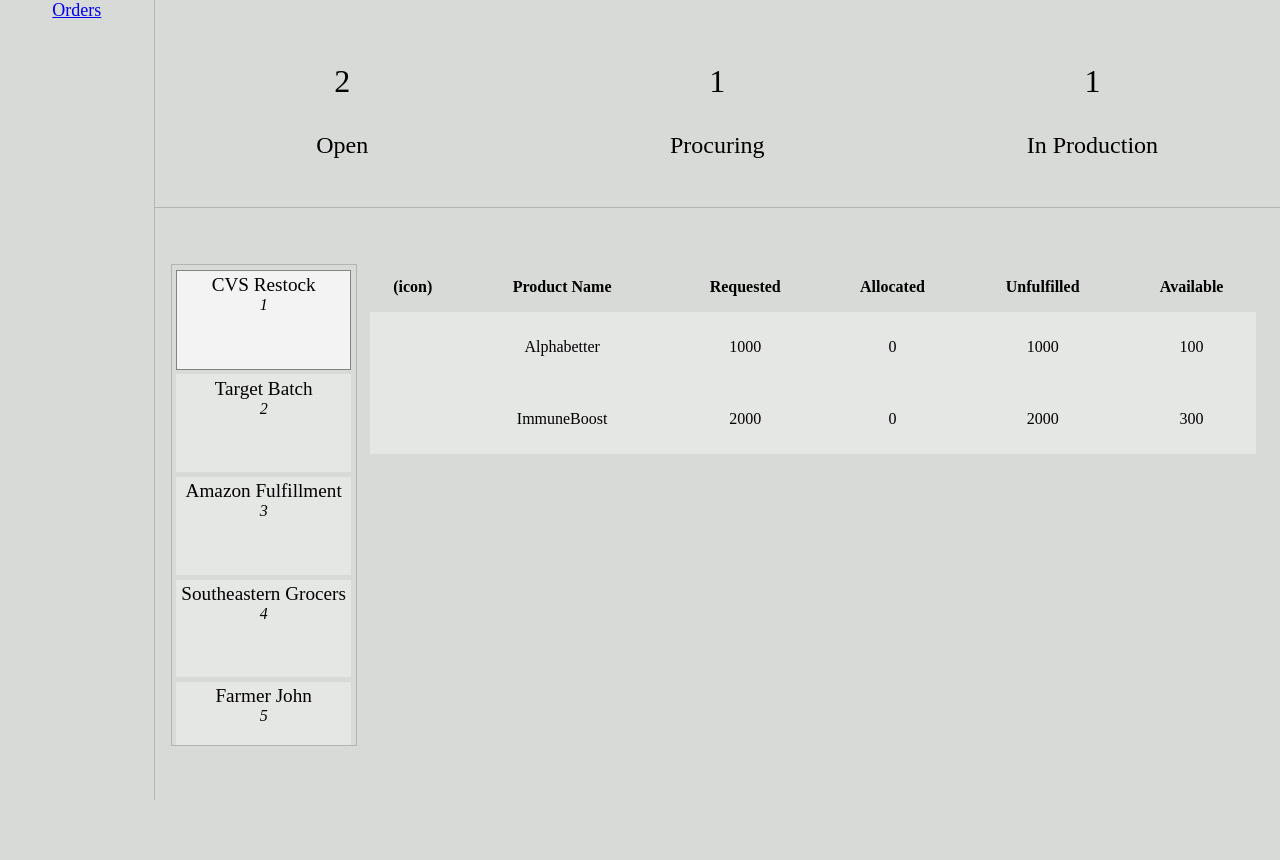
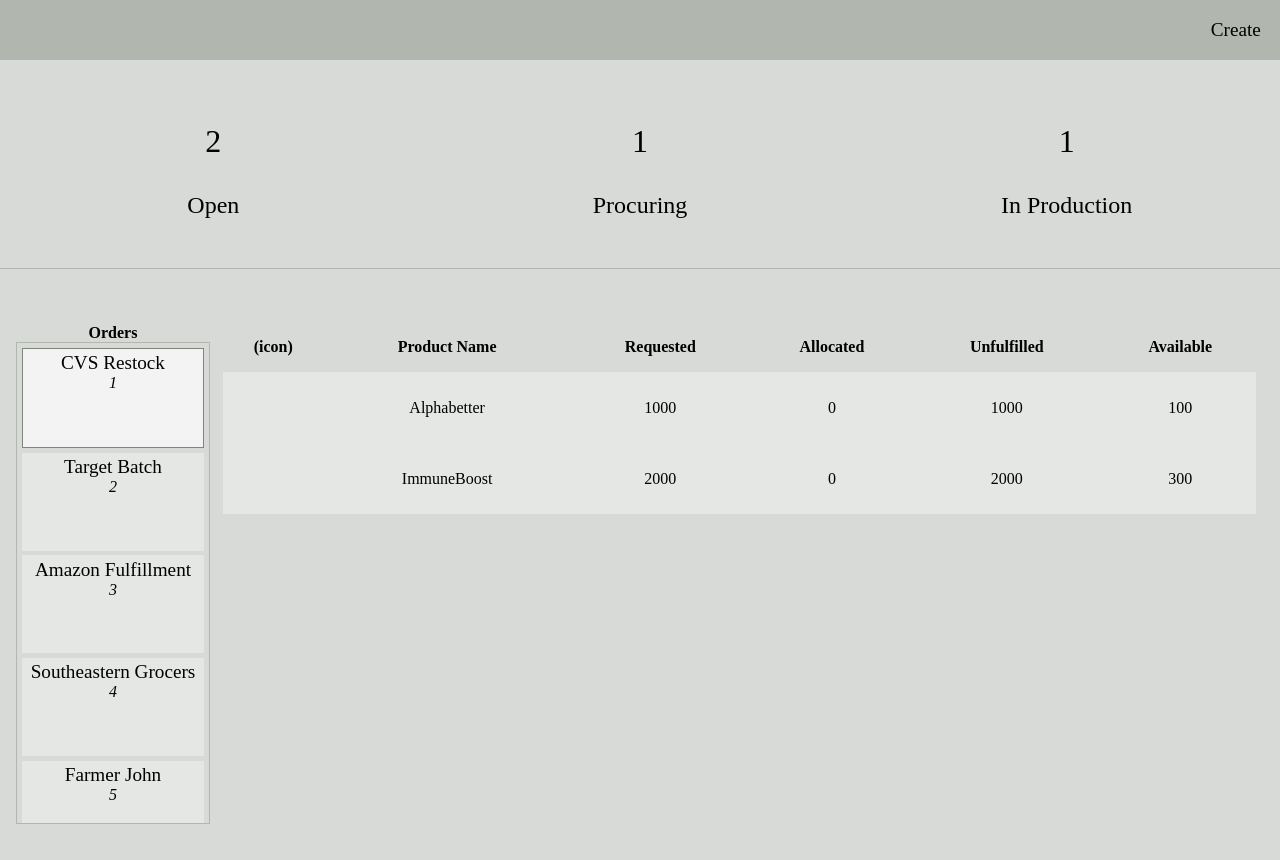
Before and after one commit to EthanCloin/supplyify, a Flask app: page / in a window 1280 px wide. Before the commit the page ends 800 px from the top, so only its background shows below. Run offline with Flask 3, Linux system fonts and the light colour scheme; data comes from the database, SQL or seed files in the repository.

Commit message:
Interactivity: Clicking 'create' dropsdown menu in nav

```diff
--- a/app/main.py
+++ b/app/main.py
@@ -7,6 +7,7 @@ bp = Blueprint("main", __name__)
 
 
 @bp.route("/")
+@bp.route("/dashboard")
 def home():
     dashboard = get_dashboard_data()
     return render_template("dashboard.html", **dashboard)
--- a/app/static/css/main.css
+++ b/app/static/css/main.css
@@ -14,9 +14,6 @@ body {
   padding: 0px;
 }
 
-body {
-  display: flex;
-}
 main {
   flex-grow: 1;
   display: flex;
@@ -38,6 +35,39 @@ nav.sidebar {
   }
 }
 
+.topbar {
+  display: flex;
+  flex-direction: row-reverse;
+  background-color: var(--neutral-500);
+  margin: 0;
+  padding: 1em;
+  font-size: 1.2rem;
+  position: sticky;
+  top: 0;
+}
+
+.topbar__nav-item__dropdown-container {
+  display: flex;
+  flex-direction: column;
+  background-color: var(--neutral-200);
+  border: var(--neutral-300) 2px ridge;
+  position: absolute;
+  top: 2.5em;
+  right: 2em;
+  padding: 0.5em;
+}
+.--hidden {
+  display: none;
+}
+
+.topbar__nav-item__dropdown-link {
+  padding: 0.5em;
+  padding-left: 0.7em;
+  padding-bottom: 0.2em;
+  border-left: var(--neutral-700) 3px solid;
+  margin-bottom: 0.3em;
+  text-align: left;
+}
 .orders-scorecards {
   width: 100%;
   height: 35%;
@@ -82,7 +112,11 @@ nav.sidebar {
   border: var(--neutral-500) solid 1px;
   overflow-y: scroll;
   background-color: var(--neutral-300);
-
+}
+.orders-view__list-label {
+  text-align: center;
+  font-weight: bold;
+}
 .orders-list__item {
   height: calc(var(--products-table-height) / 5.25);
   margin: 0.3rem;
@@ -103,7 +137,6 @@ nav.sidebar {
 .orders-list__item--active {
   background-color: var(--neutral-100);
   border: var(--neutral-700) solid 1px;
-  }
 }
 
 .products-view {
--- a/app/templates/dashboard.html
+++ b/app/templates/dashboard.html
@@ -28,6 +28,8 @@
 </section>
 <section class="orders-summary">
     <div class="orders-view">
+        <div>
+            <div class="orders-view__list-label">Orders</div>
             <div class="orders-list">
                 {% for o in orders %}
                 <form class="orders-list__item" hx-get="/products" hx-target="next tbody" hx-swap="outerHTML"
@@ -37,6 +39,7 @@
                     <input hidden name="orderId" value="{{ o['orderId'] }}" />
                 </form>
                 {% endfor %}
+            </div>
         </div>
         <div class="products-view">
             <table class="products-table">
--- a/app/templates/layout.html
+++ b/app/templates/layout.html
@@ -8,11 +8,33 @@
     <script src="/static/htmx.2.0.4.min.js"></script>
     <title>Supplify</title>
 </head>
+<script>
+    function toggleCreateDropdown() {
+        const dropdownContent = document.getElementById("create-dropdown");
+        dropdownContent.classList.toggle("--hidden")
+    }
+    window.addEventListener("click", function (e) {
+        if (!e.target.matches(".topbar__nav-item--triggers-dropdown")) {
+            const dropdownContent = document.getElementById("create-dropdown");
+            dropdownContent.classList.add("--hidden")
+        }
+    })
+</script>
 
 <body>
-    <nav class="sidebar">
-        <a class="nav-item" href="/">Orders</a>
+    <nav class="topbar">
+        <div class="topbar__nav-item--triggers-dropdown" onclick="toggleCreateDropdown()">Create
+            <div id="create-dropdown" class="topbar__nav-item__dropdown-container --hidden">
+                <a href="/orders/create" class="topbar__nav-item__dropdown-link">Add an Order</a>
+                <a href="/" class="topbar__nav-item__dropdown-link">Add a Product</a>
+                <a href="/" class="topbar__nav-item__dropdown-link">Add an Ingredient</a>
+            </div>
+        </div>
     </nav>
+    <!-- <nav class="sidebar">
+        <a class="nav-item" href="/orders">Manage Orders</a>
+        <a class="nav-item" href="/dashboard">Orders Dashboard</a>
+    </nav> -->
     <main>{% block content %}{% endblock %}</main>
 </body>
 
--- /dev/null
+++ b/app/templates/order-create.html
@@ -0,0 +1,3 @@
+{% extends 'layout.html' %}
+
+{% endblock %}
```
Lines whose indentation alone changed are shown as unchanged.
